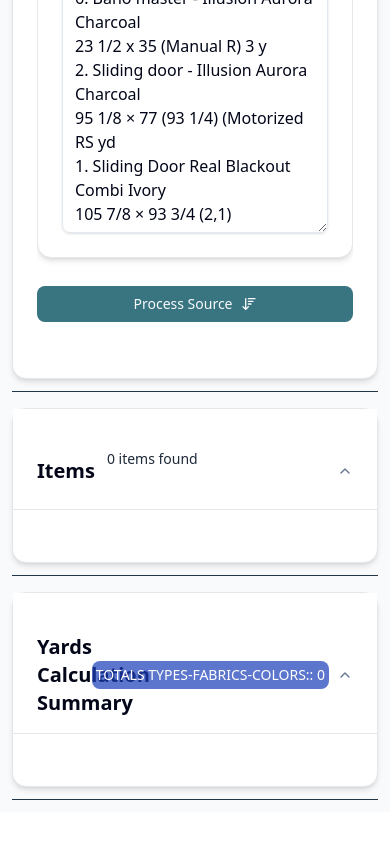
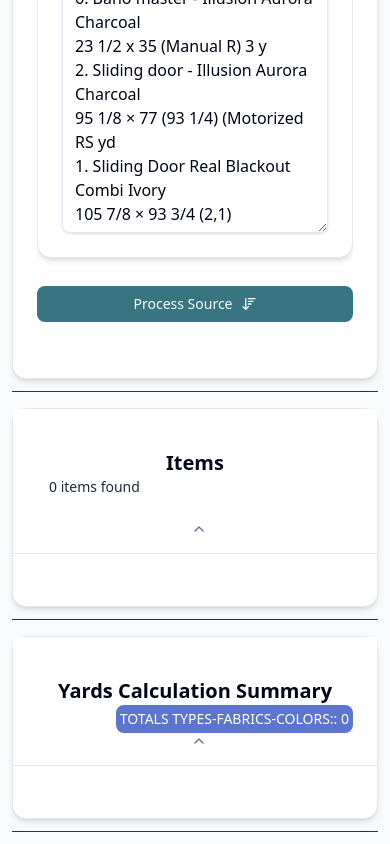
Before and after one commit to joasegovia9427/telascalculo, a React (Vite) app: page /calculator in a window 390 px wide. Shown: the part 525-1369 px from the top of the page. Before the commit the page ends 1337 px from the top, so only its background shows below. Built offline with nearby package versions, Linux system fonts and the light colour scheme.

Commit message:
chore: fix responsive

```diff
--- a/src/screens/calculator/InvoicesProcessedList.tsx
+++ b/src/screens/calculator/InvoicesProcessedList.tsx
@@ -20,10 +20,10 @@
                     <CardHeader className="bg-card sticky top-0 z-10 -mx-6 -mt-6 flex flex-row items-center px-6 pt-6">
                         <AccordionTrigger
                             headerClassName="flex-1"
-                            className="flex-1 [&>svg]:ml-2"
+                            className="flex-1 flex-col sm:flex-row [&>svg]:ml-2"
                         >
                             <CardTitle>Items</CardTitle>
-                            <CardDescription className="flex w-full flex-row items-center justify-between gap-3 pr-4">
+                            <CardDescription className="flex w-full items-center justify-between gap-3 pr-4">
                                 <p className="my-auto pl-3">
                                     {list.length} items found
                                 </p>
--- a/src/screens/calculator/YardsCalculation.tsx
+++ b/src/screens/calculator/YardsCalculation.tsx
@@ -16,8 +16,6 @@
 export const YardsCalculation = ({ list }: { list: Item[] }) => {
     const yardsByTypeFabricColor = getYardsByTypeFabricColor(list);
 
-    console.log('yardsByTypeFabricColor: ', yardsByTypeFabricColor);
-
     return (
         <Accordion type="single" collapsible defaultValue="item-1">
             <AccordionItem value="item-1">
@@ -25,7 +23,7 @@
                     <CardHeader className="bg-card sticky top-0 z-10 -mx-6 -mt-6 flex flex-row items-center px-6 pt-6">
                         <AccordionTrigger
                             headerClassName="flex-1"
-                            className="flex-1 [&>svg]:ml-2"
+                            className="flex-1 flex-col sm:flex-row [&>svg]:ml-2"
                         >
                             <CardTitle className="flex-1">
                                 Yards Calculation Summary
@@ -45,11 +43,12 @@
                                 {yardsByTypeFabricColor.map((item, index) => (
                                     <div
                                         key={item.id}
-                                        className="flex flex-row gap-2"
+                                        className="flex flex-col gap-2 sm:flex-row"
                                     >
                                         <div className="flex flex-row items-center gap-2">
                                             <p className="">{index + 1} )</p>
                                         </div>
+                                        <div className="flex flex-row items-center gap-2">
                                             <ItemPill
                                                 label="Type"
                                                 value={item.type}
@@ -58,6 +57,8 @@
                                                 label="Fabric"
                                                 value={item.fabric}
                                             />
+                                        </div>
+                                        <div className="flex flex-row items-center gap-2">
                                             <ItemPill
                                                 label="Color"
                                                 value={item.color}
@@ -66,6 +67,7 @@
                                                 label="Yards"
                                                 value={item.yards}
                                             />
+                                        </div>
                                     </div>
                                 ))}
                             </ul>
```
Lines whose indentation alone changed are shown as unchanged.
